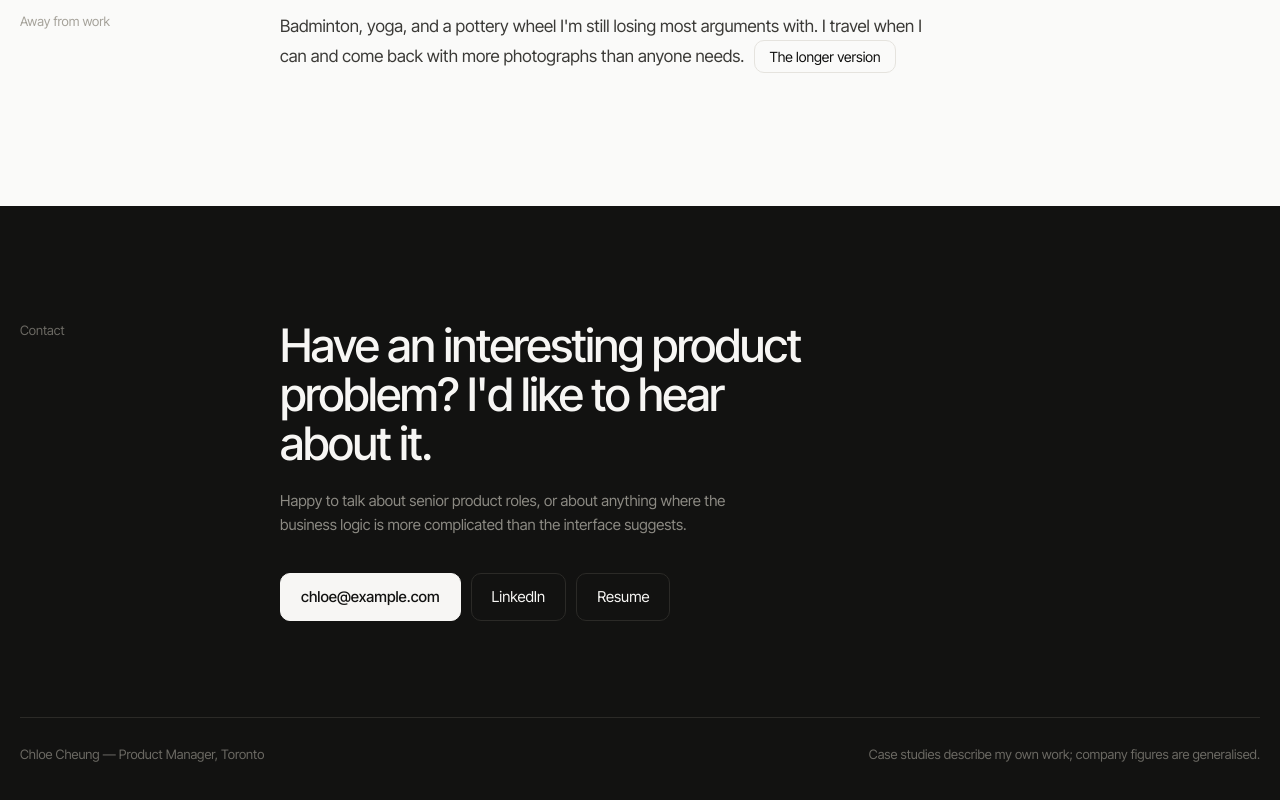
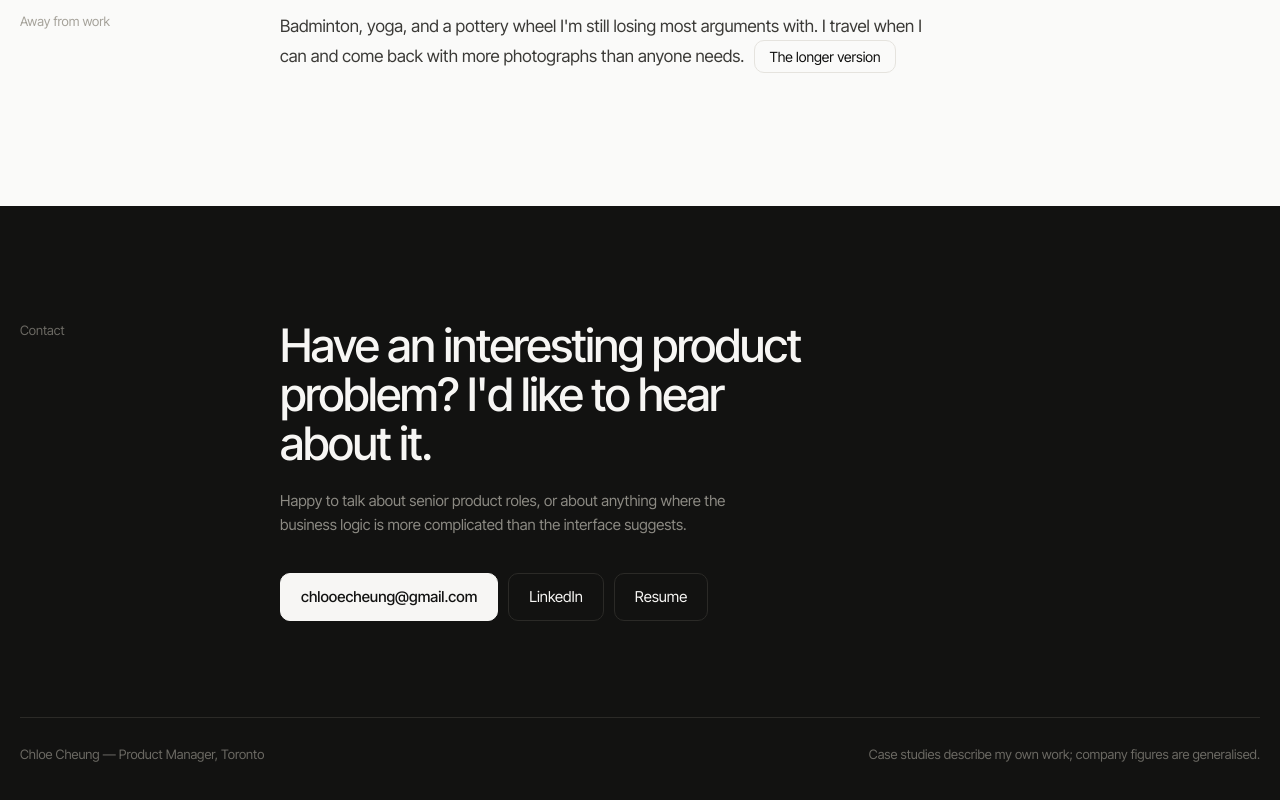
Before and after one commit to chlooecheung/product-management-portfolio, a plain HTML site: page index.html in a window 1280 px wide. Shown: the part 4954-5754 px from the top of the page. Drawn offline with Linux system fonts and the light colour scheme.

Commit message:
Update index.html
updated contact info

```diff
--- a/index.html
+++ b/index.html
@@ -414,8 +414,8 @@ p{margin:0 0 1.05em}
    EDIT ME — your links live here and nowhere else.
    ============================================================ */
 const SITE = {
-  email: "chloe@example.com",
-  linkedin: "https://www.linkedin.com/in/your-handle",
+  email: "chlooecheung@gmail.com",
+  linkedin: "https://www.linkedin.com/in/chloe-cheung-95a162134/",
   resume: "resume.pdf"
 };
 
```
